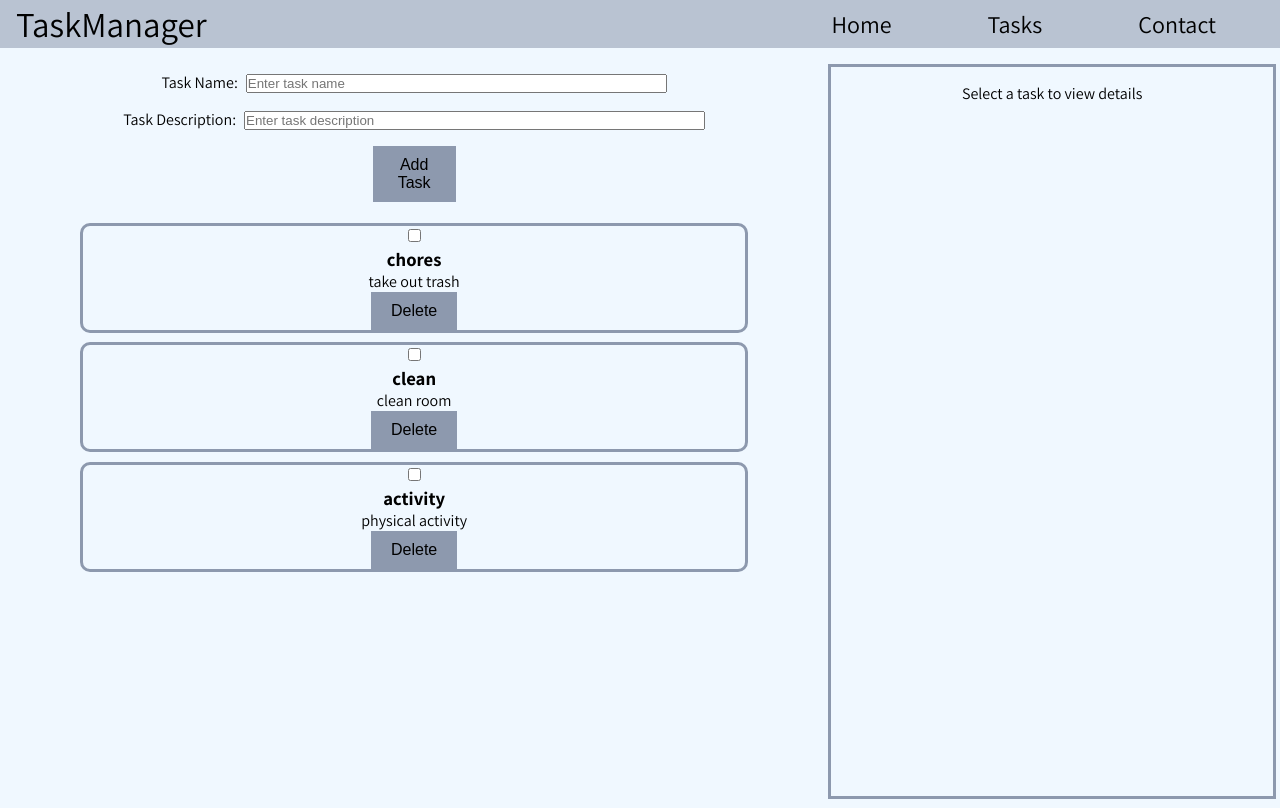
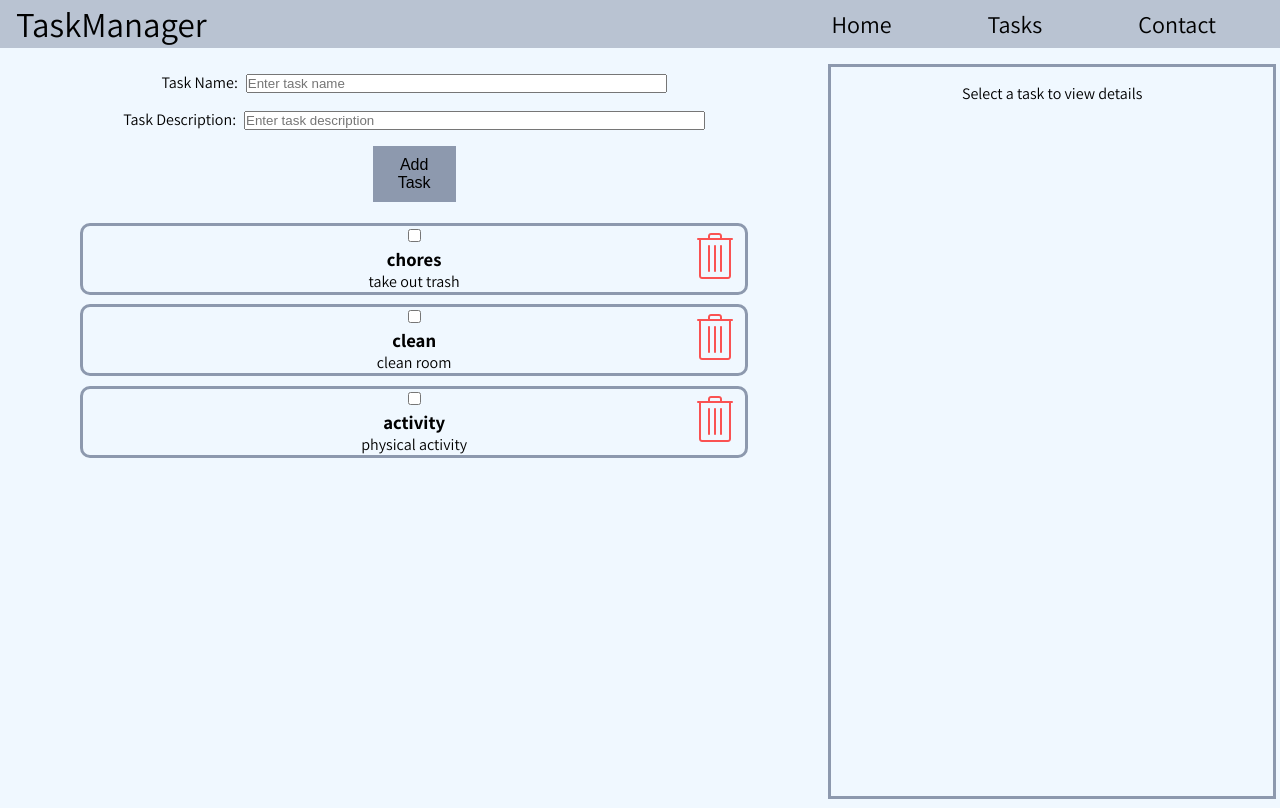
Before and after one commit to Kpeeler51/Task-Manager-Website, a React (Vite) app: page /tasks in a window 1280 px wide. Built offline with nearby package versions, Linux system fonts and the light colour scheme.

Commit message:
added delete icon to task cards

```diff
--- a/src/components/TaskCard/TaskCard.css
+++ b/src/components/TaskCard/TaskCard.css
@@ -4,7 +4,8 @@
     max-width: 1000px;
     cursor:pointer;
     border-radius:10px;
-    margin: 0.3rem
+    margin: 0.3rem;
+    position: relative;
 }
 
 .taskcard:hover {
@@ -14,3 +15,17 @@
 .taskcard .completed {
     text-decoration: line-through;
   }
+
+  .delete-button {
+    position: absolute;
+    top: 5px;
+    right: 5px;
+    background: none;
+    border: none;
+    cursor: pointer;
+    padding: 0;
+}
+
+.delete-button:hover {
+    opacity: 0.7;
+}
--- a/src/components/TaskCard/TaskCard.tsx
+++ b/src/components/TaskCard/TaskCard.tsx
@@ -1,4 +1,5 @@
 import './TaskCard.css'
+import Delete from '../../assets/Icons/trashcan50.png'
 
 interface Task {
   task: string;
@@ -36,7 +37,7 @@ export default function TaskCard({
           onDelete();
         }}
       >
-        Delete
+        <img src={Delete} alt="Delete" />
       </button>
     </div>
   );
```
Also changed, not shown: src/assets/Icons/trashcan50.png (added).
